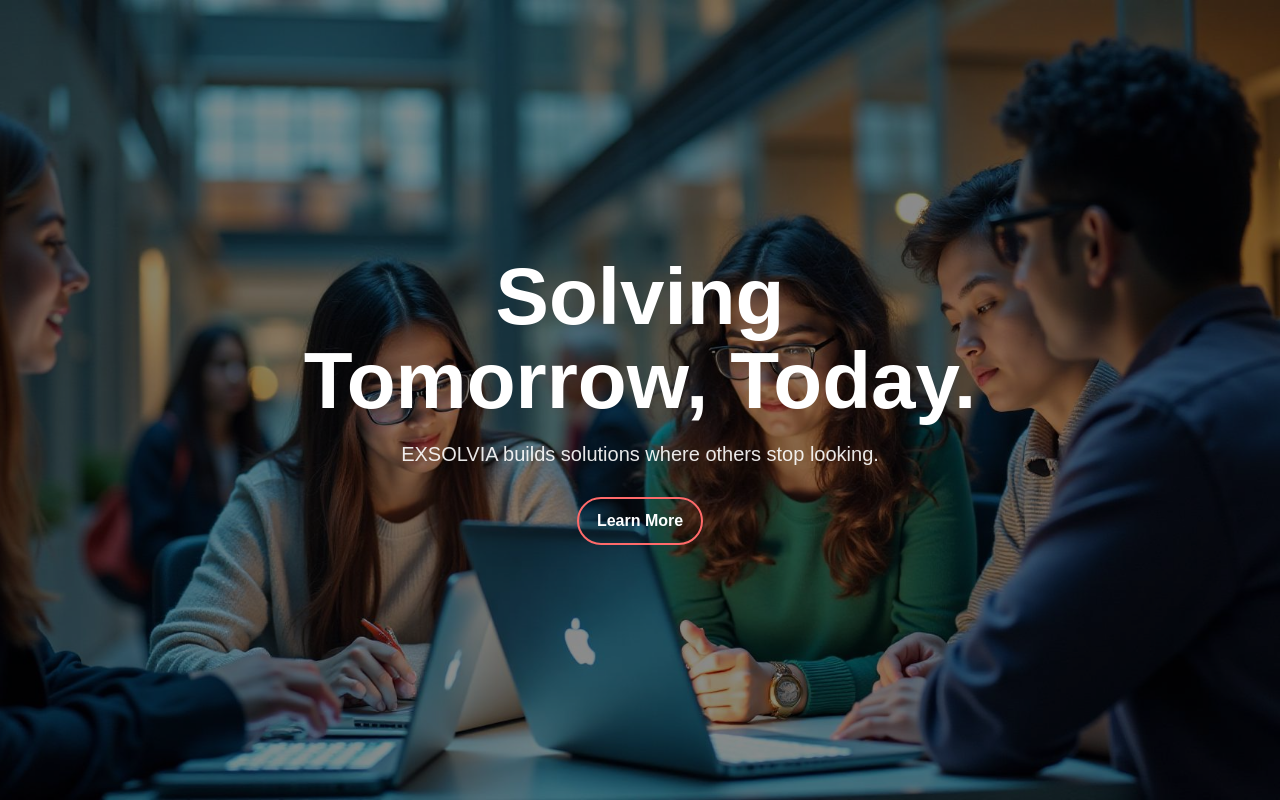
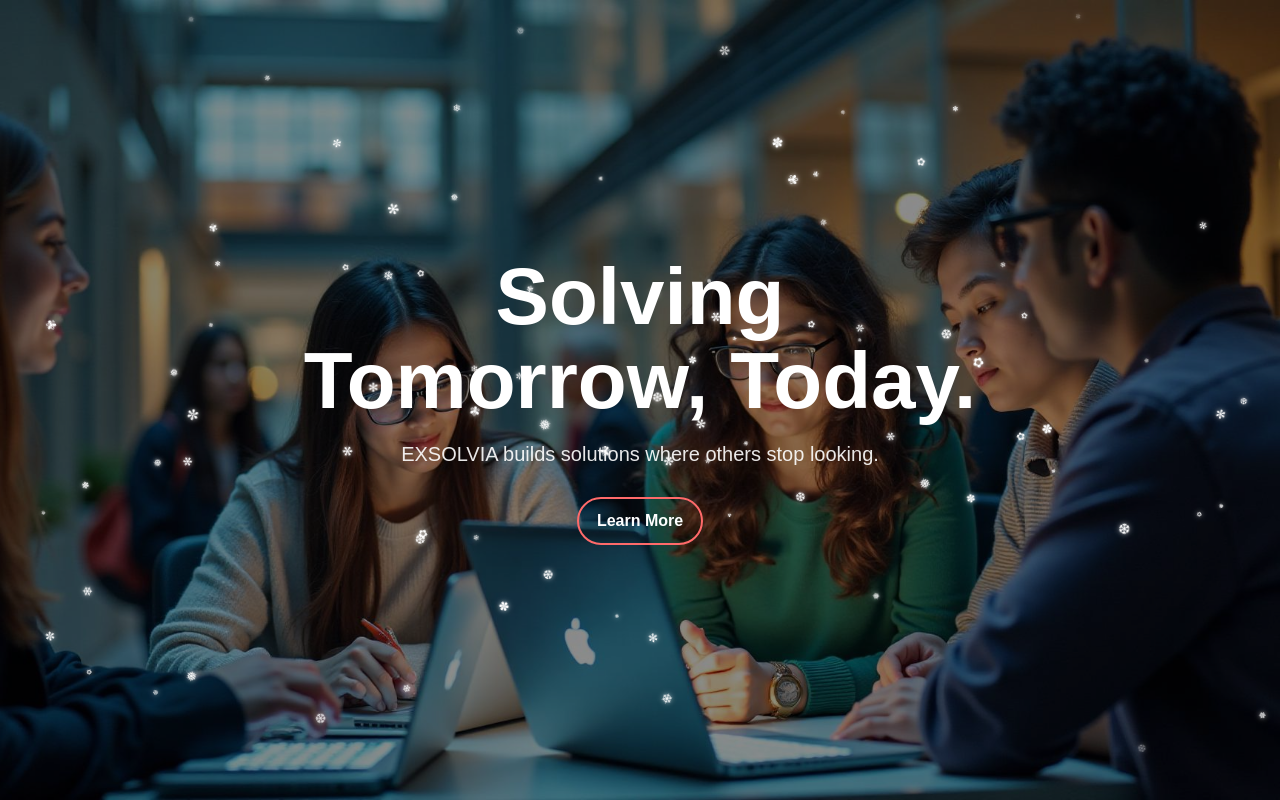
Before and after one commit to AnshRaj112/exsolvia-frontend, a Next.js app: page / in a window 1280 px wide. Shown: the top 800 px of the page. Built offline with nearby package versions, Linux system fonts and the light colour scheme; no server answers; the database is empty.

Commit message:
Adding snowflakes for the winter season

```diff
--- /dev/null
+++ b/app/components/snowflakes.tsx
@@ -0,0 +1,68 @@
+"use client";
+import React, { useEffect, useState } from 'react';
+import styles from './styles/snowflakes.module.scss';
+
+interface Snowflake {
+  id: number;
+  left: number;
+  animationDuration: number;
+  animationDelay: number;
+  size: number;
+  opacity: number;
+}
+
+const Snowflakes: React.FC = () => {
+  const [snowflakes, setSnowflakes] = useState<Snowflake[]>([]);
+
+  useEffect(() => {
+    // Generate snowflakes
+    const generateSnowflakes = () => {
+      const count = 90; // Number of snowflakes
+      const newSnowflakes: Snowflake[] = [];
+
+      for (let i = 0; i < count; i++) {
+        newSnowflakes.push({
+          id: i,
+          left: Math.random() * 100, // Random horizontal position (0-100%)
+          animationDuration: 3 + Math.random() * 7, // Random fall speed (3-10 seconds)
+          animationDelay: Math.random() * 5, // Random start delay (0-5 seconds)
+          size: 5 + Math.random() * 10, // Random size (5-15px)
+          opacity: 0.3 + Math.random() * 0.7, // Random opacity (0.3-1.0)
+        });
+      }
+
+      setSnowflakes(newSnowflakes);
+    };
+
+    generateSnowflakes();
+  }, []);
+
+  const getSnowflakeChar = (id: number): string => {
+    const chars = ['❄', '❅', '❆', '✻', '✼', '✽', '✾', '✿'];
+    return chars[id % chars.length];
+  };
+
+  return (
+    <div className={styles.snowflakesContainer}>
+      {snowflakes.map((snowflake) => (
+        <div
+          key={snowflake.id}
+          className={styles.snowflake}
+          style={{
+            left: `${snowflake.left}%`,
+            width: `${snowflake.size}px`,
+            height: `${snowflake.size}px`,
+            opacity: snowflake.opacity,
+            animationDuration: `${snowflake.animationDuration}s`,
+            animationDelay: `${snowflake.animationDelay}s`,
+            fontSize: `${snowflake.size}px`,
+          }}
+        >
+          {getSnowflakeChar(snowflake.id)}
+        </div>
+      ))}
+    </div>
+  );
+};
+
+export default Snowflakes;
--- /dev/null
+++ b/app/components/styles/snowflakes.module.scss
@@ -0,0 +1,42 @@
+.snowflakesContainer {
+  position: fixed;
+  top: 0;
+  left: 0;
+  width: 100%;
+  height: 100%;
+  pointer-events: none;
+  z-index: 9999;
+  overflow: hidden;
+}
+
+.snowflake {
+  position: absolute;
+  top: -20px;
+  color: white;
+  font-family: Arial, sans-serif;
+  text-shadow: 0 0 5px rgba(255, 255, 255, 0.8);
+  user-select: none;
+  animation: snowfall linear infinite;
+  will-change: transform;
+  display: flex;
+  align-items: center;
+  justify-content: center;
+  line-height: 1;
+}
+
+@keyframes snowfall {
+  0% {
+    transform: translateY(0) translateX(0) rotate(0deg);
+    opacity: 0;
+  }
+  10% {
+    opacity: 1;
+  }
+  90% {
+    opacity: 1;
+  }
+  100% {
+    transform: translateY(100vh) translateX(20px) rotate(360deg);
+    opacity: 0;
+  }
+}
--- a/app/layout.tsx
+++ b/app/layout.tsx
@@ -2,6 +2,7 @@
 import { Geist, Geist_Mono } from "next/font/google";
 import "./globals.css";
 import Footer from "./components/footer";
+import Snowflakes from "./components/snowflakes";
 
 const geistSans = Geist({
   variable: "--font-geist-sans",
@@ -28,6 +29,7 @@
       <body
         className={`${geistSans.variable} ${geistMono.variable} antialiased`}
       >
+        <Snowflakes />
         <main>
           {children}
         </main>
```
